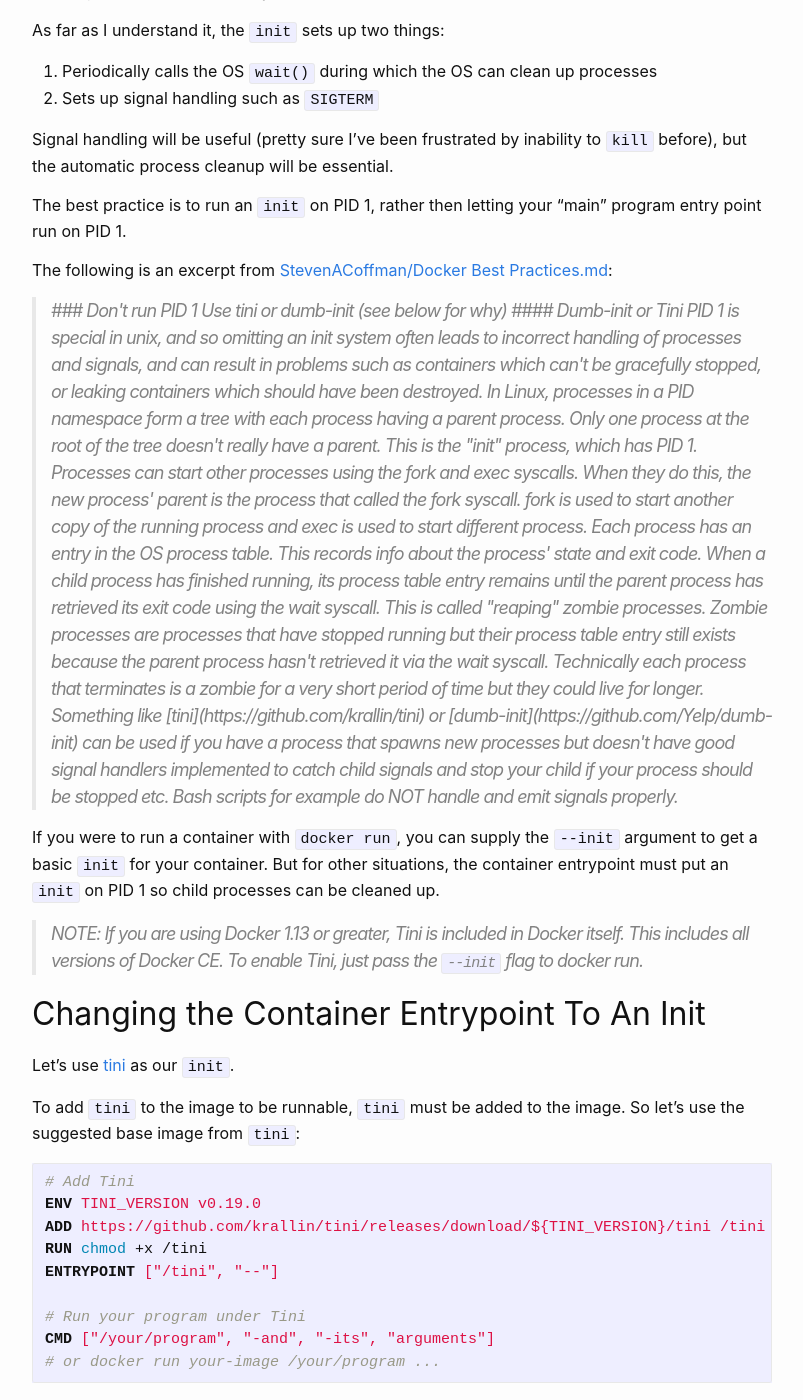
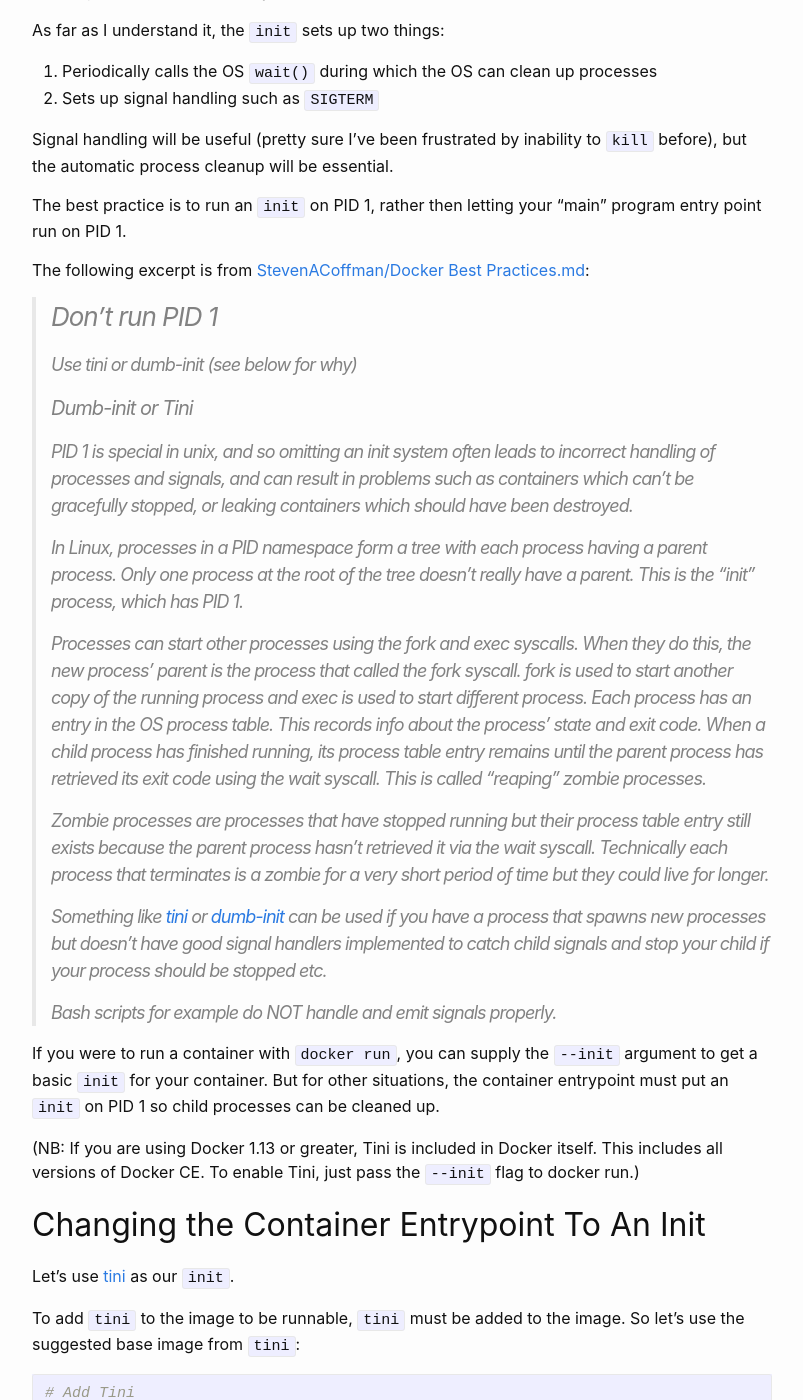
Before and after one commit to gwpantazes/gwpantazes.github.io, a Jekyll site: the page built from _posts/2021-06-07-zombie-drivers-and-adding-a-container-init-process.md, in a window 1280 px wide and 1400 px high, scrolled down 1075 px. Shown: the whole window, without its empty margins (238-1041 px from the left). Built offline with Jekyll 4.4.1, drawn with Linux system fonts in a browser that asks for light colours; some of the changed text lies outside the part shown.

Commit message:
Fix blockquotes in zombie drivers post
Fix blockquotes because apparently Jekyll doesn't render
Markdown inside any html tags.

```diff
--- a/_posts/2021-06-07-drivers-becoming-zombies-docker-container-init.md
+++ b/_posts/2021-06-07-zombie-drivers-and-adding-a-container-init-process.md
@@ -39,32 +39,29 @@ but the automatic process cleanup will be essential.
 
 The best practice is to run an `init` on PID 1, rather then letting your "main" program entry point run on PID 1.
 
-The following is an excerpt from [StevenACoffman/Docker Best Practices.md](https://gist.github.com/StevenACoffman/41fee08e8782b411a4a26b9700ad7af5#dont-run-pid-1):
+The following excerpt is from [StevenACoffman/Docker Best Practices.md](https://gist.github.com/StevenACoffman/41fee08e8782b411a4a26b9700ad7af5#dont-run-pid-1):
 
-<blockquote cite="https://gist.github.com/StevenACoffman/41fee08e8782b411a4a26b9700ad7af5#dont-run-pid-1">
-
-### Don't run PID 1
-
-Use tini or dumb-init (see below for why)
-
-#### Dumb-init or Tini
-
-PID 1 is special in unix, and so omitting an init system often leads to incorrect handling of processes and signals, and can result in problems such as containers which can't be gracefully stopped, or leaking containers which should have been destroyed.
-
-In Linux, processes in a PID namespace form a tree with each process having a parent process. Only one process at the root of the tree doesn't really have a parent. This is the "init" process, which has PID 1.
-
-Processes can start other processes using the fork and exec syscalls. When they do this, the new process' parent is the process that called the fork syscall. fork is used to start another copy of the running process and exec is used to start different process. Each process has an entry in the OS process table. This records info about the process' state and exit code. When a child process has finished running, its process table entry remains until the parent process has retrieved its exit code using the wait syscall. This is called "reaping" zombie processes.
-
-Zombie processes are processes that have stopped running but their process table entry still exists because the parent process hasn't retrieved it via the wait syscall. Technically each process that terminates is a zombie for a very short period of time but they could live for longer.
-
-Something like [tini](https://github.com/krallin/tini) or [dumb-init](https://github.com/Yelp/dumb-init) can be used if you have a process that spawns new processes but doesn't have good signal handlers implemented to catch child signals and stop your child if your process should be stopped etc.
-
-Bash scripts for example do NOT handle and emit signals properly.
-</blockquote>
+> ### Don't run PID 1
+>
+> Use tini or dumb-init (see below for why)
+>
+> #### Dumb-init or Tini
+>
+> PID 1 is special in unix, and so omitting an init system often leads to incorrect handling of processes and signals, and can result in problems such as containers which can't be gracefully stopped, or leaking containers which should have been destroyed.
+>
+> In Linux, processes in a PID namespace form a tree with each process having a parent process. Only one process at the root of the tree doesn't really have a parent. This is the "init" process, which has PID 1.
+>
+> Processes can start other processes using the fork and exec syscalls. When they do this, the new process' parent is the process that called the fork syscall. fork is used to start another copy of the running process and exec is used to start different process. Each process has an entry in the OS process table. This records info about the process' state and exit code. When a child process has finished running, its process table entry remains until the parent process has retrieved its exit code using the wait syscall. This is called "reaping" zombie processes.
+>
+> Zombie processes are processes that have stopped running but their process table entry still exists because the parent process hasn't retrieved it via the wait syscall. Technically each process that terminates is a zombie for a very short period of time but they could live for longer.
+>
+> Something like [tini](https://github.com/krallin/tini) or [dumb-init](https://github.com/Yelp/dumb-init) can be used if you have a process that spawns new processes but doesn't have good signal handlers implemented to catch child signals and stop your child if your process should be stopped etc.
+>
+> Bash scripts for example do NOT handle and emit signals properly.
 
 If you were to run a container with `docker run`, you can supply the `--init` argument to get a basic `init` for your container. But for other situations, the container entrypoint must put an `init` on PID 1 so child processes can be cleaned up.
 
-> NOTE: If you are using Docker 1.13 or greater, Tini is included in Docker itself. This includes all versions of Docker CE. To enable Tini, just pass the `--init` flag to docker run.
+(NB: If you are using Docker 1.13 or greater, Tini is included in Docker itself. This includes all versions of Docker CE. To enable Tini, just pass the `--init` flag to docker run.)
 
 ## Changing the Container Entrypoint To An Init
 
@@ -88,16 +85,12 @@ After we add this to our base image, we can now configure jib to use `/tini` as
 
 We're still going to use the [Gradle Jib plugin](https://github.com/GoogleContainerTools/jib/tree/master/jib-gradle-plugin) to build our docker container. The Gradle Jib plugin has a `container.entrypoint` configuration property.
 
-<blockquote>
-
-| Property | Type | Default | Description |
-| --- | --- | --- | --- |
-| `entrypoint` | `List<String>` | None | The command to start the container with (similar to Docker's `ENTRYPOINT` instruction). If set, then `jvmFlags`, `mainClass`, `extraClasspath`, and `expandClasspathDependencies` are ignored. You may also set `jib.container.entrypoint = 'INHERIT'` to indicate that the entrypoint and args should be inherited from the base image.* |
-| `args` | `List<String>` | *None* | Additional program arguments appended to the command to start the container (similar to Docker's [CMD](https://docs.docker.com/engine/reference/builder/#cmd) instruction in relation with [ENTRYPOINT](https://docs.docker.com/engine/reference/builder/#entrypoint)). In the default case where you do not set a custom `entrypoint`, this parameter is effectively the arguments to the main method of your Java application. |
-
-\* If you configure args while entrypoint is set to 'INHERIT', the configured args value will take precedence over the CMD propagated from the base image.
-
-</blockquote>
+> | Property | Type | Default | Description |
+> | --- | --- | --- | --- |
+> | `entrypoint` | `List<String>` | None | The command to start the container with (similar to Docker's `ENTRYPOINT` instruction). If set, then `jvmFlags`, `mainClass`, `extraClasspath`, and `expandClasspathDependencies` are ignored. You may also set `jib.container.entrypoint = 'INHERIT'` to indicate that the entrypoint and args should be inherited from the base image.* |
+> | `args` | `List<String>` | *None* | Additional program arguments appended to the command to start the container (similar to Docker's [CMD](https://docs.docker.com/engine/reference/builder/#cmd) instruction in relation with [ENTRYPOINT](https://docs.docker.com/engine/reference/builder/#entrypoint)). In the default case where you do not set a custom `entrypoint`, this parameter is effectively the arguments to the main method of your Java application. |
+>
+> \* If you configure args while entrypoint is set to 'INHERIT', the configured args value will take precedence over the CMD propagated from the base image.
 
 Jib originally used the ENTRYPOINT for the main portion of the java command, and used CMD for just additional arguments, so we should modify the entrypoint to keep consistent.
 
```
